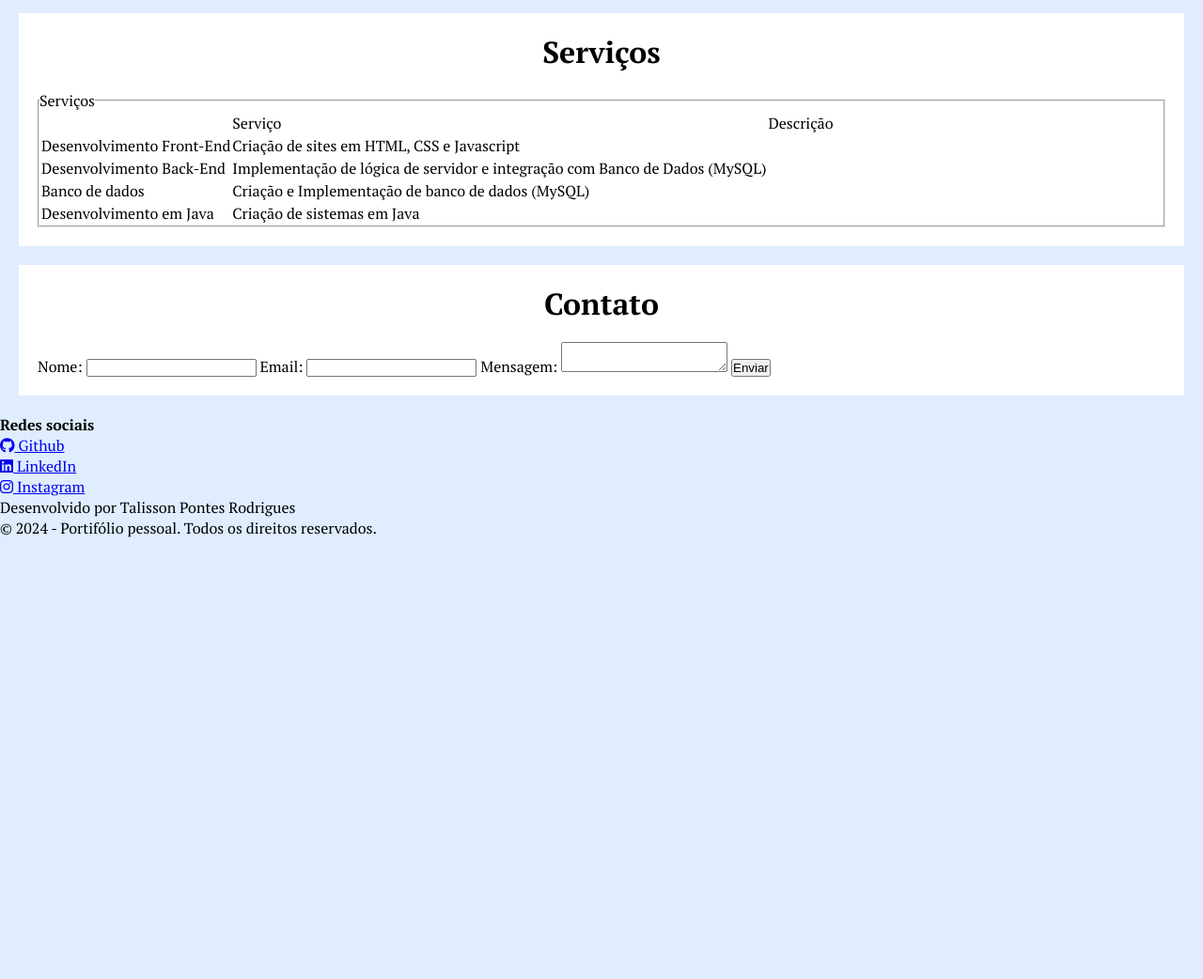
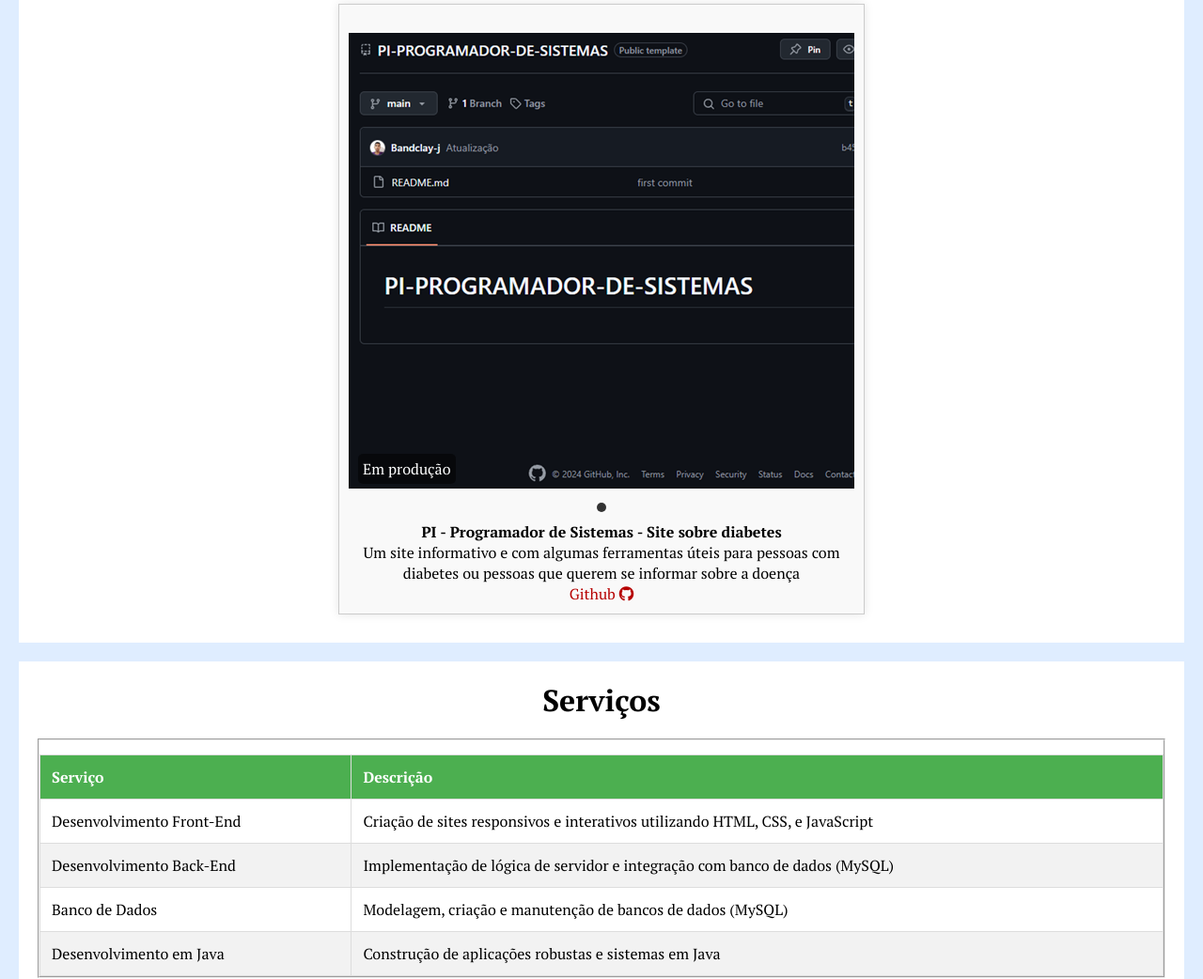
Before and after one commit to Bandclay-j/portifolio, a plain HTML site: page index.html in a window 1280 px wide. Shown: the part 2064-3106 px from the top of the page at 94% size. Before the commit the page ends 2637 px from the top, so only its background shows below. Drawn offline with Linux system fonts and the light colour scheme; a web font is replaced by a local one.

Commit message:
atençao rápida

```diff
--- a/index.html
+++ b/index.html
@@ -272,41 +272,61 @@
                     <p>Este site tem como objetivo fornecer uma visão abrangente sobre a Inteligência Artificial (IA), discutindo suas aplicações, vantagens, desafios e o impacto em nossa sociedade. Ele também destaca as pessoas e os profissionais que estão liderando as inovações na área.</p>
                     <p><a href="https://github.com/Bandclay-j/Site-IA" target="_blank" class="links">Github <i class="fab fa-github"></i></a></p>
                 </div>
+
+                <div class="gallery-item">
+                    <div class="carousel">
+                        <input type="radio" name="carousel3" id="slide3-1" checked>
+                        <div class="carousel-images">
+                            <div class="carousel-image">
+                                <figure>
+                                    <img src="./img/carrossel-Diabetes/pi-diabetes.png" alt="Repositorio do projeto">
+                                    <figcaption>Em produção</figcaption>
+                                </figure>
+                            </div>
+                        </div>
+                        <div class="carousel-controls">
+                            <label for="slide3-1"></label>
+                        </div>
+                    </div>
+                    <h4>PI - Programador de Sistemas - Site sobre diabetes</h4>
+                    <p>Um site informativo e com algumas ferramentas úteis para pessoas com diabetes ou pessoas que querem se informar sobre a doença</p>
+                    <p><a href="https://github.com/Bandclay-j/PI-PROGRAMADOR-DE-SISTEMAS" target="_blank" class="links">Github <i class="fab fa-github"></i></a></p>
+                </div>
             </div>
         </section>
 
         <section id="servicos">
             <h3>Serviços</h3>
             <fieldset>
-                <legend>Serviços</legend>
                 <table>
                     <thead>
-                        <th>
-                            <td>Serviço</td>
-                            <td>Descrição</td>
-                        </th>
+                        <tr>
+                            <th>Serviço</th>
+                            <th>Descrição</th>
+                        </tr>
                     </thead>
                     <tbody>
                         <tr>
                             <td>Desenvolvimento Front-End</td>
-                            <td>Criação de sites em HTML, CSS e Javascript</td>
+                            <td>Criação de sites responsivos e interativos utilizando HTML, CSS, e JavaScript</td>
                         </tr>
                         <tr>
                             <td>Desenvolvimento Back-End</td>
-                            <td>Implementação de lógica de servidor e integração com Banco de Dados (MySQL)</td>
+                            <td>Implementação de lógica de servidor e integração com banco de dados (MySQL)</td>
                         </tr>
                         <tr>
-                            <td>Banco de dados</td>
-                            <td>Criação e Implementação de banco de dados (MySQL)</td>
+                            <td>Banco de Dados</td>
+                            <td>Modelagem, criação e manutenção de bancos de dados (MySQL)</td>
                         </tr>
                         <tr>
                             <td>Desenvolvimento em Java</td>
-                            <td>Criação de sistemas em Java</td>
+                            <td>Construção de aplicações robustas e sistemas em Java</td>
                         </tr>
                     </tbody>
                 </table>
             </fieldset>
         </section>
+
 
         <section id="contato">
             <h3>Contato</h3>
--- a/style.css
+++ b/style.css
@@ -1,3 +1,4 @@
+/* Estilos Globais */
 * {
     margin: 0;
     padding: 0;
@@ -13,6 +14,7 @@ body {
     background-color: #dfedff;
 }
 
+/* Header */
 header {
     background-color: #0A192F;
     color: #fff;
@@ -49,6 +51,7 @@ header ul li a:hover {
     color: #f1c40f;
 }
 
+/* Section */
 section {
     padding: 20px;
     background-color: white;
@@ -62,6 +65,7 @@ section h3 {
 
 }
 
+/* Sobre Mim */
 .sobre-mim-container {
     flex-direction: row;
     align-items: center;
@@ -93,6 +97,7 @@ section h3 {
     padding: 5px;
 }
 
+/* Projeto */
 #projeto {
     padding: 20px;
     text-align: center;
@@ -174,6 +179,130 @@ section h3 {
     border-radius: 50%;
     margin: 0 5px;
     cursor: pointer;
+}
+
+#servicos table {
+    width: 100%;
+    border-collapse: collapse;
+    margin-top: 15px;
+}
+
+#servicos th, #servicos td {
+    padding: 12px;
+    border: 1px solid #ddd;
+    text-align: left;
+}
+
+#servicos th {
+    background-color: #4CAF50;
+    color: white;
+}
+
+#servicos tr:nth-child(even) {
+    background-color: #f2f2f2;
+}
+
+#servicos tr:hover {
+    background-color: #ddd;
+}
+
+#contato {
+    padding: 20px;
+    background-color: #f9f9f9;
+    border-radius: 8px;
+    margin: 20px 0;
+}
+
+#contato h3 {
+    margin-bottom: 20px;
+    font-size: 24px;
+    color: #333;
+}
+
+#contato form {
+    display: flex;
+    flex-direction: column;
+}
+
+#contato label {
+    margin-bottom: 8px;
+    font-weight: bold;
+    color: #555;
+}
+
+#contato input[type="text"],
+#contato input[type="email"],
+#contato textarea {
+    padding: 10px;
+    margin-bottom: 20px;
+    border: 1px solid #ccc;
+    border-radius: 4px;
+    font-size: 16px;
+    width: 100%;
+    box-sizing: border-box;
+}
+
+#contato textarea {
+    resize: vertical;
+    height: 150px;
+}
+
+#contato button[type="submit"] {
+    padding: 12px;
+    background-color: #007bff;
+    color: white;
+    border: none;
+    border-radius: 4px;
+    font-size: 16px;
+    cursor: pointer;
+    transition: background-color 0.3s ease;
+}
+
+#contato button[type="submit"]:hover {
+    background-color: #0056b3;
+}
+
+footer {
+    background-color: #333;
+    color: white;
+    padding: 20px;
+    text-align: center;
+    border-top: 4px solid #007bff;
+}
+
+footer h4 {
+    margin-bottom: 20px;
+    font-size: 24px;
+    color: #007bff;
+}
+
+footer ul {
+    list-style: none;
+    padding: 0;
+    margin: 0 0 20px 0;
+    display: flex;
+    justify-content: center;
+    gap: 20px;
+}
+
+footer ul li {
+    display: inline;
+}
+
+footer ul li a {
+    color: white;
+    text-decoration: none;
+    font-size: 18px;
+    transition: color 0.3s ease;
+}
+
+footer ul li a:hover {
+    color: #007bff;
+}
+
+footer p {
+    margin: 5px 0;
+    font-size: 14px;
 }
 
 #slide1-1:checked ~ .carousel-images {
@@ -268,6 +397,10 @@ section h3 {
     transform: translateX(-600%);
 }
 
+#slide3-1:checked ~ .carousel-images {
+    transform: translateX(0%);
+}
+
 #slide1-1:checked ~ .carousel-controls label[for="slide1-1"],
 #slide1-2:checked ~ .carousel-controls label[for="slide1-2"],
 #slide1-3:checked ~ .carousel-controls label[for="slide1-3"],
@@ -290,6 +423,7 @@ section h3 {
 #slide2-4:checked ~ .carousel-controls label[for="slide2-4"],
 #slide2-5:checked ~ .carousel-controls label[for="slide2-5"],
 #slide2-6:checked ~ .carousel-controls label[for="slide2-6"],
-#slide2-7:checked ~ .carousel-controls label[for="slide2-7"] {
+#slide2-7:checked ~ .carousel-controls label[for="slide2-7"],
+#slide3-1:checked ~ .carousel-controls label[for="slide3-1"] {
     background-color: #333;
 }
```
Also changed, not shown: img/carrossel-Diabetes/pi-diabetes.png (added).
